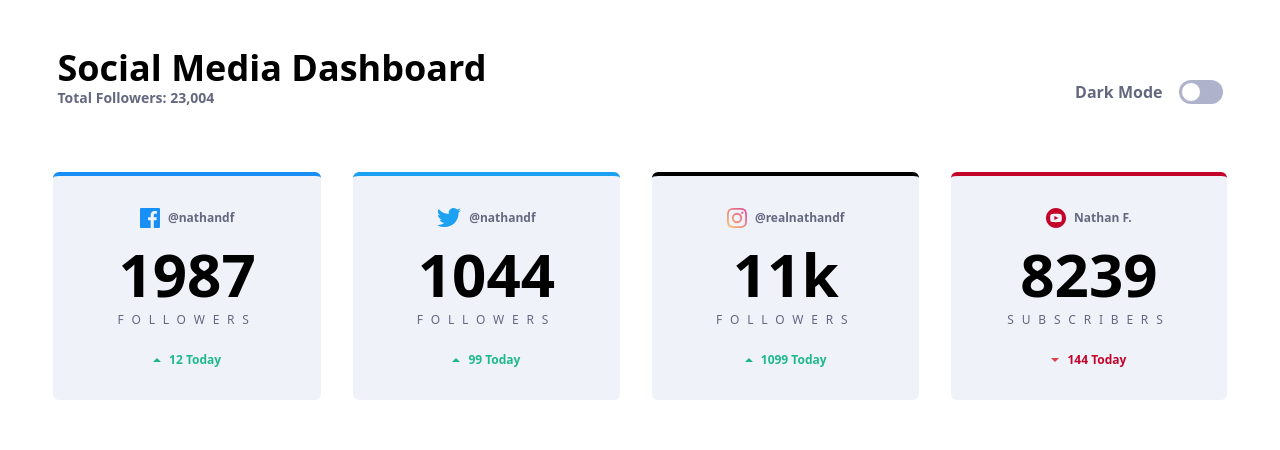
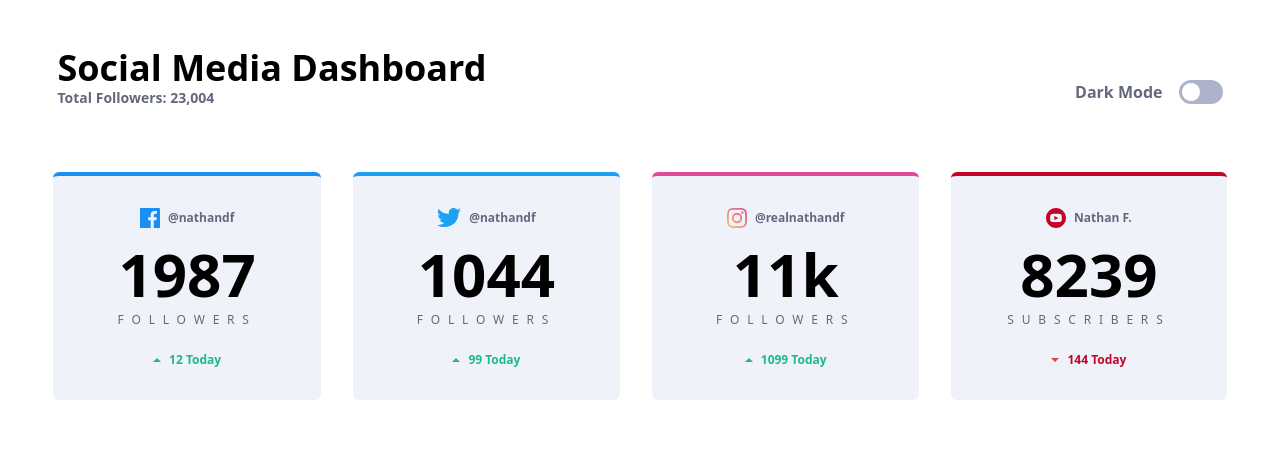
Before and after one commit to migsilva89/Social-Media-Dashboard-with-theme-switcher, a website: page public/index.html in a window 1280 px wide. Shown: the top 450 px of the page. Drawn offline with nearby package versions, Linux system fonts and the light colour scheme; files that its build step writes are made by us from their sources.

Commit message:
color fix

```diff
--- a/public/index.html
+++ b/public/index.html
@@ -59,7 +59,7 @@
                         <p class="text-xs font-bold text-limeGreen">99 Today</p>
                     </div>
                 </div>
-                <div class="bg-cardBgLight dark:bg-cardBgDark mt-4 rounded-md border-t-gradient-to-r from-instagram border-t-4 p-6 px-16 text-center xl:m-4 xl:py-8">
+                <div class="bg-cardBgLight dark:bg-cardBgDark mt-4 rounded-md border-t-instagram border-t-4 p-6 px-16 text-center xl:m-4 xl:py-8">
                     <div class="flex justify-center items-center pb-4">
                         <img class="pr-2 w-7 h-5" src="./images/icon-instagram.svg" alt="icon-instagram">
                         <p class="font-bold text-xs text-blueTextLight dark:text-blueTextDark">@realnathandf</p>
```
